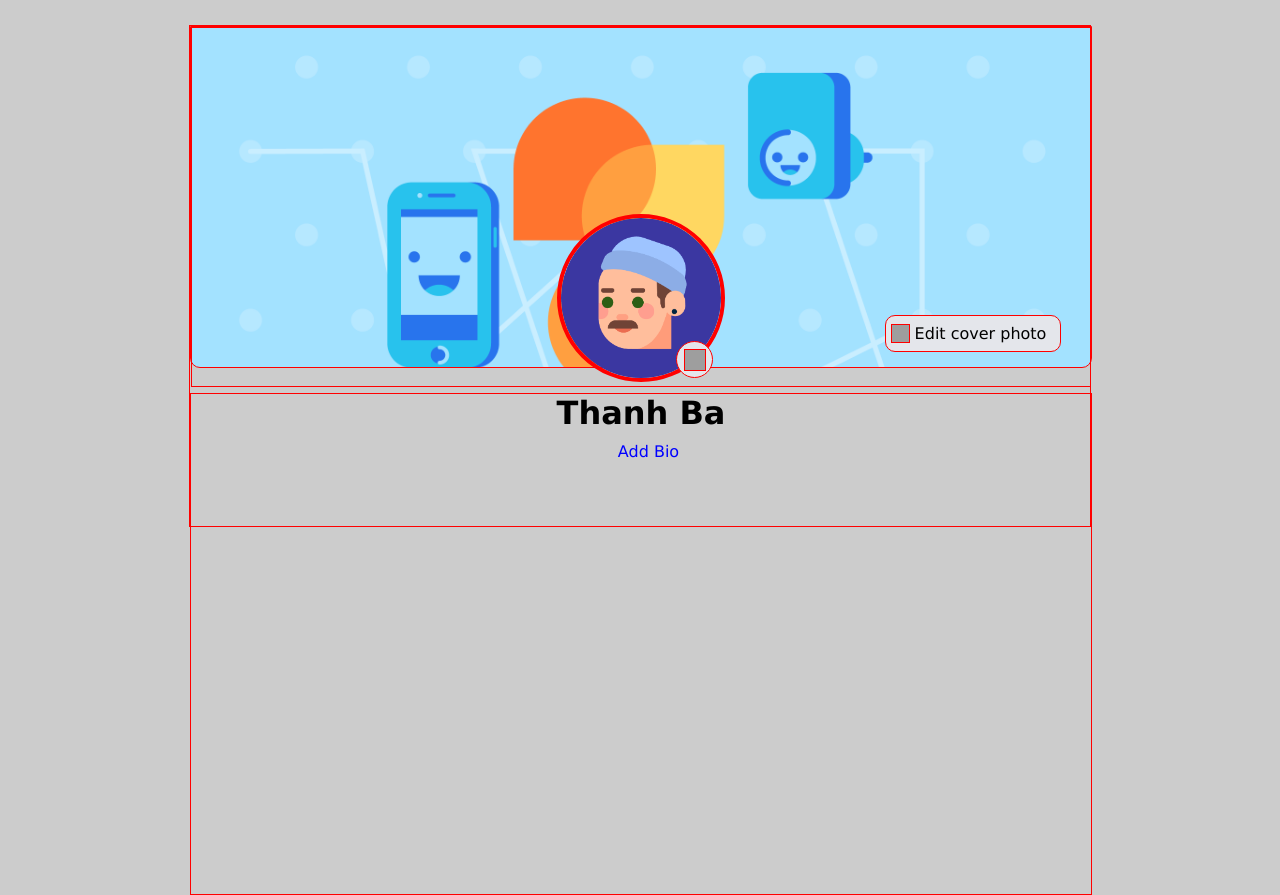
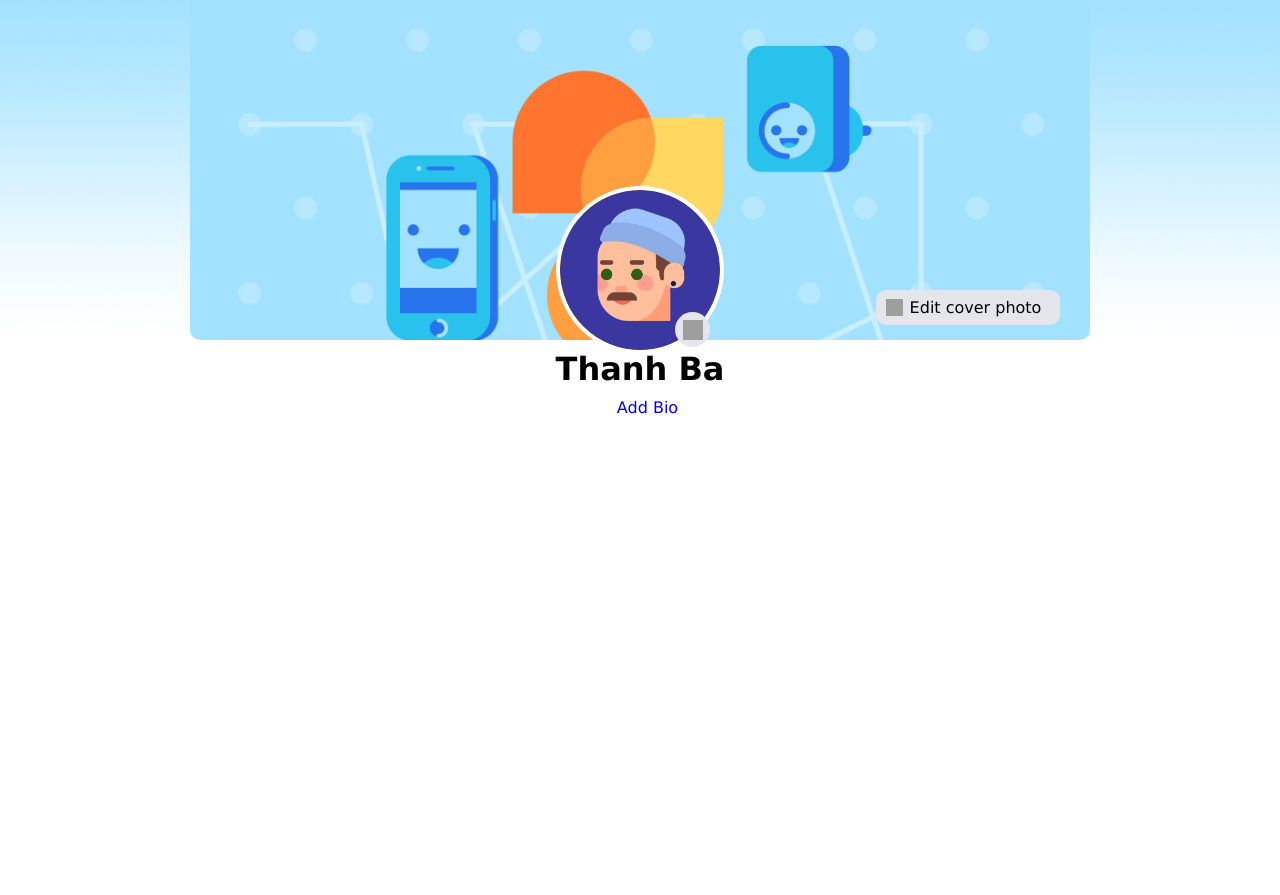
Before and after one commit to batran284/new-project, a plain HTML site: page html/index.html in a window 1280 px wide. After the commit the page ends 850 px from the top, so only its background shows below. Drawn offline with Linux system fonts and the light colour scheme; grey boxes are pictures that could not be loaded.

Commit message:
--- Auto-Git Commit ---

```diff
--- a/html/index.html
+++ b/html/index.html
@@ -15,17 +15,14 @@
     }
 
     body {
-        background: #ccc;
-    }
-
-    .bd {
-        border: 1px solid #f00;
+        background: url(../images/background1.gif);
+        background-repeat: no-repeat;
     }
 
     .container {
         width: 900px;
         height: 500px;
-        margin: 25px auto;
+        margin: 0px auto;
         text-align: center;
     }
 
@@ -40,7 +37,7 @@
     }
 
     .img1 {
-        border: solid 4px red;
+        border: solid 4px #ffffff;
         border-radius: 50%;
         width: 160px;
         height: 160px;
@@ -72,9 +69,8 @@
         border-radius: 10px;
         text-align: center;
         padding: 5px 2px;
-        width: 170px;
+        width: 180px;
         height: 25px;
-        border: 1px solid red;
         background: #e4e6eb;
         position: absolute;
         right: 30px;
@@ -84,7 +80,7 @@
 
     .img3 {
         top: 0;
-        left: 5px;
+        left: 10px;
         right: auto;
         bottom: 0;
         margin: auto;
@@ -103,21 +99,21 @@
     }
 
     .text h1 {
-        margin: 0 0 10px;
+        margin: 10px 0 10px;
     }
 </style>
 
 <body>
-    <div class="container bd">
-        <div class="box bd">
-            <div class="icon1 bd"><img class="img1 bd" src="../images/icon.png" alt=""></div>
-            <div class="icon2 bd"><img class="img2 bd" src="https://www.flaticon.com/svg/static/icons/svg/482/482887.svg" alt=""></div>
-            <div class="icon3 bd"><img class="img3 bd" src="https://www.flaticon.com/svg/static/icons/svg/482/482887.svg" alt="">
+    <div class="container  ">
+        <div class="box  ">
+            <div class="icon1  "><img class="img1  " src="../images/icon.png" alt=""></div>
+            <div class="icon2  "><img class="img2  " src="https://www.flaticon.com/svg/static/icons/svg/482/482887.svg" alt=""></div>
+            <div class="icon3  "><img class="img3  " src="https://www.flaticon.com/svg/static/icons/svg/482/482887.svg" alt="">
                 <p>Edit cover photo</p>
             </div>
         </div>
-        <div class="bd container text">
-            <h1>Thanh Ba</h1>
+        <div class="  container text">
+            <h1 class=" ">Thanh Ba</h1>
             <p>Add Bio</p>
         </div>
     </div>
```
Also changed, not shown: html/htmls.html (added, +21 -0 lines), images/Untitled-4.jpg (added), images/background.gif (added), images/background1.gif (added), 4 other files.
